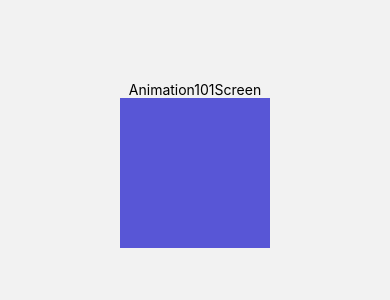
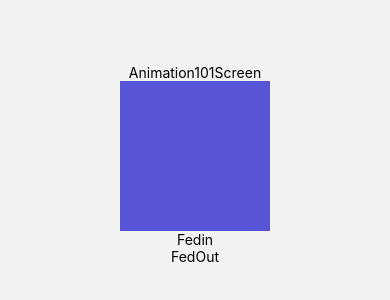
Before and after one commit to rineliniguezsosa/components-react-native, a React Native app: screen /Animation101Screen in a window 390 px wide. Shown: the part 258-558 px from the top of the page. Built offline with nearby package versions, Linux system fonts and the light colour scheme.

Commit message:
[FEAT] Estableciendo 2 botones personalizados con los titulos Fedin y Fedout

```diff
--- a/src/screens/animations/Animation101Screen.tsx
+++ b/src/screens/animations/Animation101Screen.tsx
@@ -10,6 +10,9 @@ export const Animation101Screen = () => {
       <View
         style={styles.purpleBox}
       />
+
+      <Pressable><Text>Fedin</Text></Pressable>
+      <Pressable><Text>FedOut</Text></Pressable>
     </View>
   );
 };
```
